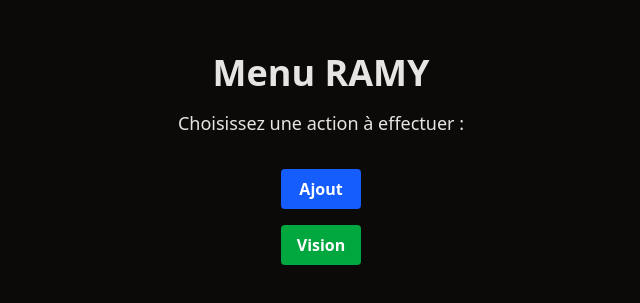
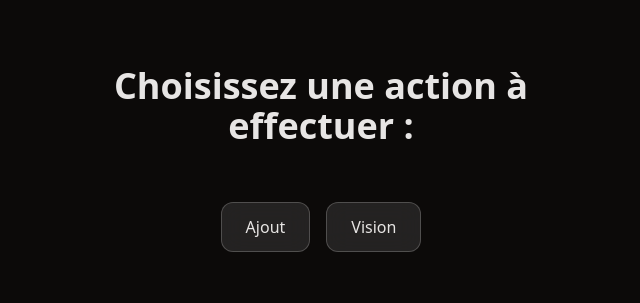
Before and after one commit to leolesimple/ramy, a Next.js app: page /menu in a window 1280 px wide. Shown: the part 273-576 px from the top of the page, without its empty margins (319-959 px from the left). Built offline with nearby package versions, Linux system fonts and the light colour scheme.

Commit message:
Update MenuPage to use Button component and change action links

```diff
--- a/app/menu/page.tsx
+++ b/app/menu/page.tsx
@@ -1,23 +1,16 @@
-import Link from "next/link";
+import { Button } from '@app/ui/Button';
 
 export default function MenuPage() {
-    /*
-    Two buttons:
-    Choose beetween "Ajout" (/lignes) and "Vision" (/vision) with <Link> components.
-    */
     return (
-        <div className="flex flex-col items-center justify-center min-h-screen bg-stone-950 text-stone-200 font-sans antialiased px-4 text-center">
-            <h1 className="text-4xl font-bold mb-4">Menu RAMY</h1>
-            <p className="text-lg max-w-md mb-8">
-                Choisissez une action à effectuer :
-            </p>
-            <div className="flex flex-col gap-4">
-                <Link href="/lignes" className="bg-blue-600 hover:bg-blue-700 text-white font-bold py-2 px-4 rounded">
+        <div className="flex flex-col min-h-screen items-center justify-center bg-stone-950 text-stone-200 font-sans antialiased px-4 text-center space-y-8 overflow-hidden">
+            <h2 className="text-4xl font-bold max-w-md">Choisissez une action à effectuer :</h2>
+            <div className="flex gap-4 w-full max-w-fit mx-auto">
+                <Button href="/ajout">
                     Ajout
-                </Link>
-                <Link href="/vision" className="bg-green-600 hover:bg-green-700 text-white font-bold py-2 px-4 rounded">
+                </Button>
+                <Button href="/vision">
                     Vision
-                </Link>
+                </Button>
             </div>
         </div>
     );
--- a/app/page.tsx
+++ b/app/page.tsx
@@ -3,13 +3,10 @@ import { Button } from '@app/ui/Button';
 export default function MenuPage() {
     return (
         <div className="flex flex-col min-h-screen items-center justify-center bg-stone-950 text-stone-200 font-sans antialiased px-4 text-center space-y-8 overflow-hidden">
-            <h2 className="text-4xl font-bold max-w-md">Choisissez une action à effectuer :</h2>
+            <h2 className="text-4xl font-bold max-w-md">Bienvenue sur RAMY</h2>
             <div className="flex gap-4 w-full max-w-fit mx-auto">
-                <Button href="/lignes">
-                    Ajout
-                </Button>
-                <Button href="/vision">
-                    Vision
+                <Button href="/login">
+                    🚪 Entrer
                 </Button>
             </div>
         </div>
```
